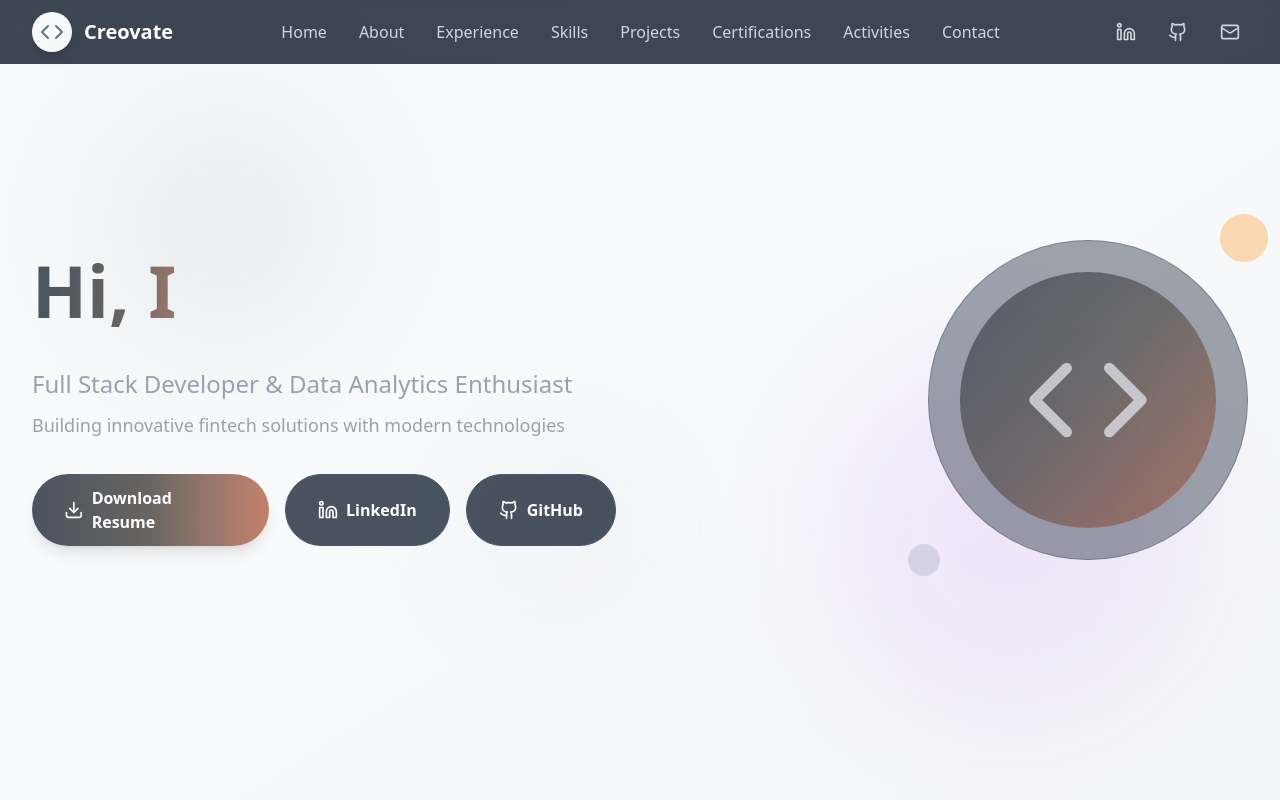
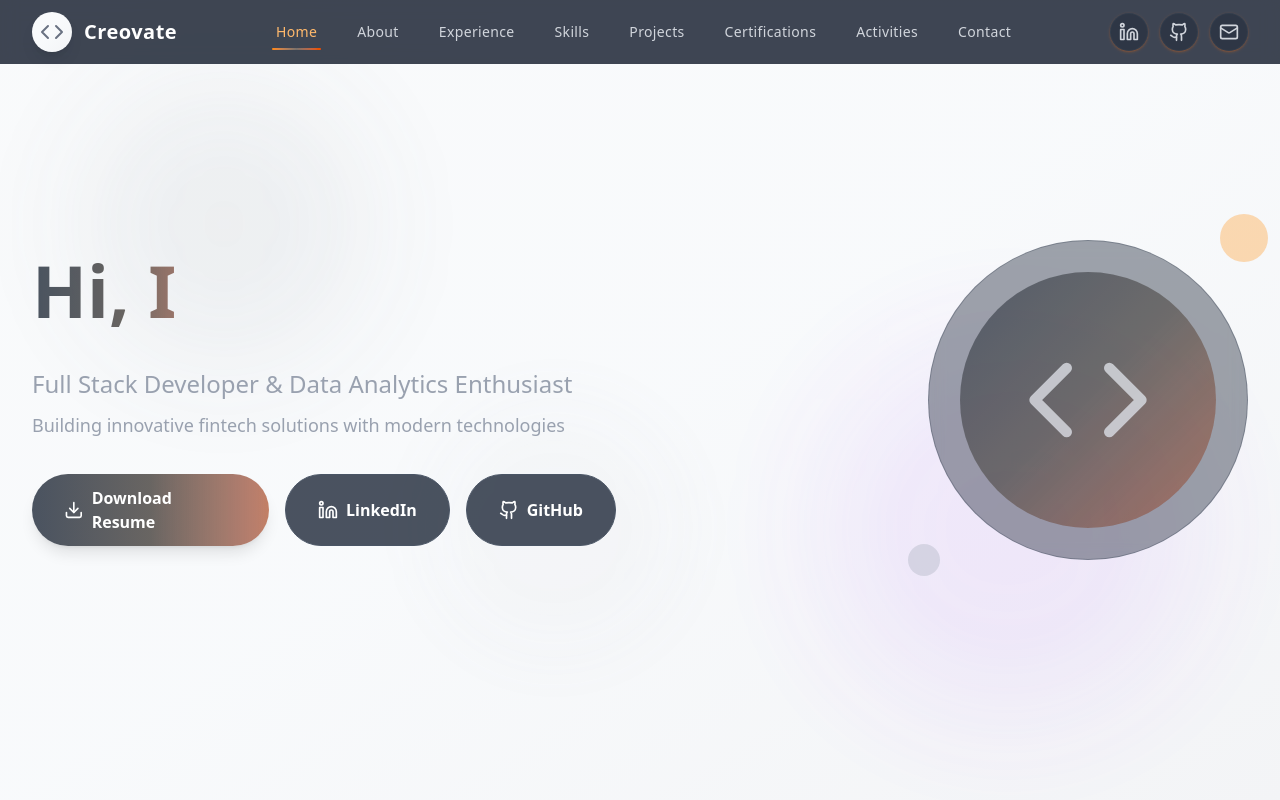
Before and after one commit to 27082004muskan/My-Website, a React (Vite) app: page / in a window 1280 px wide. Shown: the top 800 px of the page. Built offline with nearby package versions, Linux system fonts and the light colour scheme.

Commit message:
updated navbar

```diff
--- a/src/components/Navbar.jsx
+++ b/src/components/Navbar.jsx
@@ -1,11 +1,11 @@
 import React, { useState, useEffect } from 'react';
-import { Link } from 'react-router-dom';
+import { Link, useLocation } from 'react-router-dom';
 import { Github, Linkedin, Mail, Code, Menu, X } from 'lucide-react';
 
-// Navbar Component
 const Navbar = () => {
   const [isMenuOpen, setIsMenuOpen] = useState(false);
   const [isScrolled, setIsScrolled] = useState(false);
+  const location = useLocation();
 
   useEffect(() => {
     const handleScroll = () => {
@@ -16,58 +16,88 @@ const Navbar = () => {
   }, []);
 
   const navItems = [
-    {name: 'Home', path: '/' } ,
+    { name: 'Home', path: '/' },
     { name: 'About', path: '/about' },
-    {name:'Experience', path: '/experience'},
+    { name: 'Experience', path: '/experience' },
     { name: 'Skills', path: '/skills' },
     { name: 'Projects', path: '/projects' },
     { name: 'Certifications', path: '/certifications' },
     { name: 'Activities', path: '/activities' },
-    { name: 'Contact', path: '/contact' }
+    { name: 'Contact', path: '/contact' },
   ];
 
+  const isActive = (path) => location.pathname === path;
+
   return (
-    <nav className={`fixed top-0 w-full z-50 transition-all duration-300 ${
-      isScrolled
-        ? 'bg-gray-900/80 backdrop-blur-lg border-b border-gray-800/50 shadow-lg'
-        : 'bg-gray-900/80 backdrop-blur-sm'
-    }`}>
+    <nav
+      className={`fixed top-0 w-full z-50 transition-all duration-300 ${
+        isScrolled
+          ? 'bg-gray-900/80 backdrop-blur-lg border-b border-gray-800/50 shadow-lg'
+          : 'bg-gray-900/80 backdrop-blur-sm'
+      }`}
+    >
       <div className="max-w-7xl mx-auto px-4 sm:px-6 lg:px-8">
         <div className="flex items-center justify-between h-16">
           {/* Logo and Name */}
-          <Link to="/" className="flex items-center space-x-3">
-            <div className="w-10 h-10 rounded-full bg-gradient-to-br from-gray-50 via-slate-50 to-gray-100 flex items-center justify-center shadow-lg">
+          <Link to="/" className="flex items-center space-x-3 group">
+            <div className="w-10 h-10 rounded-full bg-gradient-to-br from-gray-50 via-slate-50 to-gray-100 flex items-center justify-center shadow-lg group-hover:scale-105 transition-transform duration-200">
               <Code className="w-6 h-6 text-gray-500" />
             </div>
-            <span className="font-bold text-xl text-white">Creovate</span>
+            <div className="flex flex-col">
+
+              <span className="font-bold text-xl text-white tracking-wide">
+                Creovate
+              </span>
+            </div>
           </Link>
 
           {/* Desktop Navigation */}
-          <div className="hidden md:flex items-center space-x-8">
+          <div className="hidden md:flex items-center space-x-6 lg:space-x-8">
             {navItems.map((item) => (
               <Link
                 key={item.name}
                 to={item.path}
-                className="text-gray-300 hover:text-orange-300 transition-colors duration-200 font-medium relative group hover:bg-gray-700 hover:from-gray-700/90 hover:via-stone-600/85 hover:to-orange-700/70 hover:bg-gradient-to-r"
+                className={`relative text-sm font-medium tracking-wide px-1 py-1 transition-all duration-200
+                ${
+                  isActive(item.path)
+                    ? 'text-orange-300'
+                    : 'text-gray-300 hover:text-orange-300'
+                }`}
               >
-                {item.name}
-                <span className="absolute -bottom-1 left-0 w-0 h-0.5 bg-gradient-to-r from-orange-400 via-stone-500 to-orange-600 group-hover:w-full transition-all duration-300"></span>
+                <span className="relative z-10">{item.name}</span>
+                <span
+                  className={`absolute inset-x-0 -bottom-1 h-0.5 rounded-full bg-gradient-to-r from-orange-400 via-stone-500 to-orange-600 transition-all duration-300 origin-center ${
+                    isActive(item.path)
+                      ? 'scale-x-100 opacity-100'
+                      : 'scale-x-0 opacity-0 hover:scale-x-100 hover:opacity-100'
+                  }`}
+                />
               </Link>
             ))}
           </div>
 
           {/* Social Icons */}
-          <div className="hidden md:flex items-center space-x-4">
-            <a href="https://www.linkedin.com/in/muskan-gupta-639065250/" target="_blank" rel="noopener noreferrer"
-               className="text-gray-300 hover:text-orange-300 transition-colors duration-200 p-2 hover:bg-gray-800/50 rounded-full hover:bg-gray-700 hover:from-gray-700/90 hover:via-stone-600/85 hover:to-orange-700/70">
+          <div className="hidden md:flex items-center space-x-3">
+            <a
+              href="https://www.linkedin.com/in/muskan-gupta-639065250/"
+              target="_blank"
+              rel="noopener noreferrer"
+              className="p-2 rounded-full text-gray-300 hover:text-orange-300 bg-gray-800/50 hover:bg-gray-700/90 hover:via-stone-600/85 hover:to-orange-700/70 border border-gray-700/60 hover:border-orange-500/70 shadow-sm shadow-orange-500/30 transition-all duration-200"
+            >
               <Linkedin className="w-5 h-5" />
             </a>
-            <a href="https://github.com/27082004muskan" target="_blank" rel="noopener noreferrer"
-               className="text-gray-300 hover:text-orange-700 transition-colors duration-200 p-2 hover:bg-gray-800/50 rounded-full hover:bg-gray-700 hover:from-gray-700/90 hover:via-stone-600/85 hover:to-orange-700/70">
+            <a
+              href="https://github.com/27082004muskan"
+              target="_blank"
+              rel="noopener noreferrer"
+              className="p-2 rounded-full text-gray-300 hover:text-orange-300 bg-gray-800/50 hover:bg-gray-700/90 hover:via-stone-600/85 hover:to-orange-700/70 border border-gray-700/60 hover:border-orange-500/70 shadow-sm shadow-orange-500/30 transition-all duration-200"
+            >
               <Github className="w-5 h-5" />
             </a>
-            <a href="mailto:gmuskan.2708@gmail.com"
-               className="text-gray-300 hover:text-orange-700 transition-colors duration-200 p-2 hover:bg-gray-800/50 rounded-full hover:bg-gray-700 hover:from-gray-700/90 hover:via-stone-600/85 hover:to-orange-700/70">
+            <a
+              href="mailto:gmuskan.2708@gmail.com"
+              className="p-2 rounded-full text-gray-300 hover:text-orange-300 bg-gray-800/50 hover:bg-gray-700/90 hover:via-stone-600/85 hover:to-orange-700/70 border border-gray-700/60 hover:border-orange-500/70 shadow-sm shadow-orange-500/30 transition-all duration-200"
+            >
               <Mail className="w-5 h-5" />
             </a>
           </div>
@@ -84,17 +114,48 @@ const Navbar = () => {
         {/* Mobile Menu */}
         {isMenuOpen && (
           <div className="md:hidden bg-gray-900/95 backdrop-blur-lg border-t border-gray-800/50">
-            <div className="px-2 pt-2 pb-3 space-y-1">
+            <div className="px-3 pt-3 pb-4 space-y-1">
               {navItems.map((item) => (
                 <Link
                   key={item.name}
                   to={item.path}
-                  className="block w-full text-left px-3 py-2 text-gray-300 hover:text-orange-500 hover:bg-gray-800/30 rounded-lg transition-all duration-200 hover:bg-gray-700 hover:from-gray-700/90 hover:via-stone-600/85 hover:to-orange-700/70"
                   onClick={() => setIsMenuOpen(false)}
+                  className={`block w-full text-left px-3 py-2 rounded-lg text-sm font-medium transition-all duration-200 ${
+                    isActive(item.path)
+                      ? 'text-orange-300 bg-gray-800/80 border border-orange-500/70'
+                      : 'text-gray-300 hover:text-orange-500 hover:bg-gray-800/30 border border-transparent hover:border-orange-500/60 hover:bg-gray-700 hover:from-gray-700/90 hover:via-stone-600/85 hover:to-orange-700/70'
+                  }`}
                 >
                   {item.name}
                 </Link>
               ))}
+
+              <div className="flex items-center justify-between pt-3 border-t border-gray-800/50 mt-2">
+                <div className="flex space-x-3">
+                  <a
+                    href="https://www.linkedin.com/in/muskan-gupta-639065250/"
+                    target="_blank"
+                    rel="noopener noreferrer"
+                    className="p-2 rounded-full text-gray-300 hover:text-orange-300 bg-gray-800/60 hover:bg-gray-700/90 hover:via-stone-600/85 hover:to-orange-700/70 border border-gray-700/60 hover:border-orange-500/70 transition-all duration-200"
+                  >
+                    <Linkedin className="w-5 h-5" />
+                  </a>
+                  <a
+                    href="https://github.com/27082004muskan"
+                    target="_blank"
+                    rel="noopener noreferrer"
+                    className="p-2 rounded-full text-gray-300 hover:text-orange-300 bg-gray-800/60 hover:bg-gray-700/90 hover:via-stone-600/85 hover:to-orange-700/70 border border-gray-700/60 hover:border-orange-500/70 transition-all duration-200"
+                  >
+                    <Github className="w-5 h-5" />
+                  </a>
+                  <a
+                    href="mailto:gmuskan.2708@gmail.com"
+                    className="p-2 rounded-full text-gray-300 hover:text-orange-300 bg-gray-800/60 hover:bg-gray-700/90 hover:via-stone-600/85 hover:to-orange-700/70 border border-gray-700/60 hover:border-orange-500/70 transition-all duration-200"
+                  >
+                    <Mail className="w-5 h-5" />
+                  </a>
+                </div>
+              </div>
             </div>
           </div>
         )}
```
